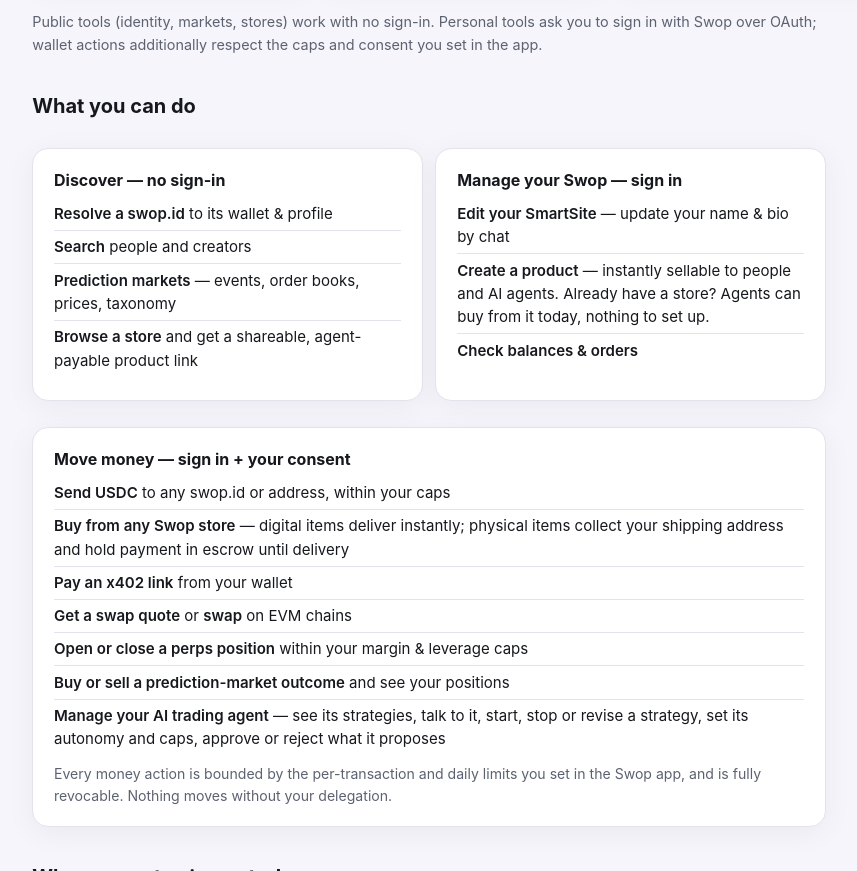
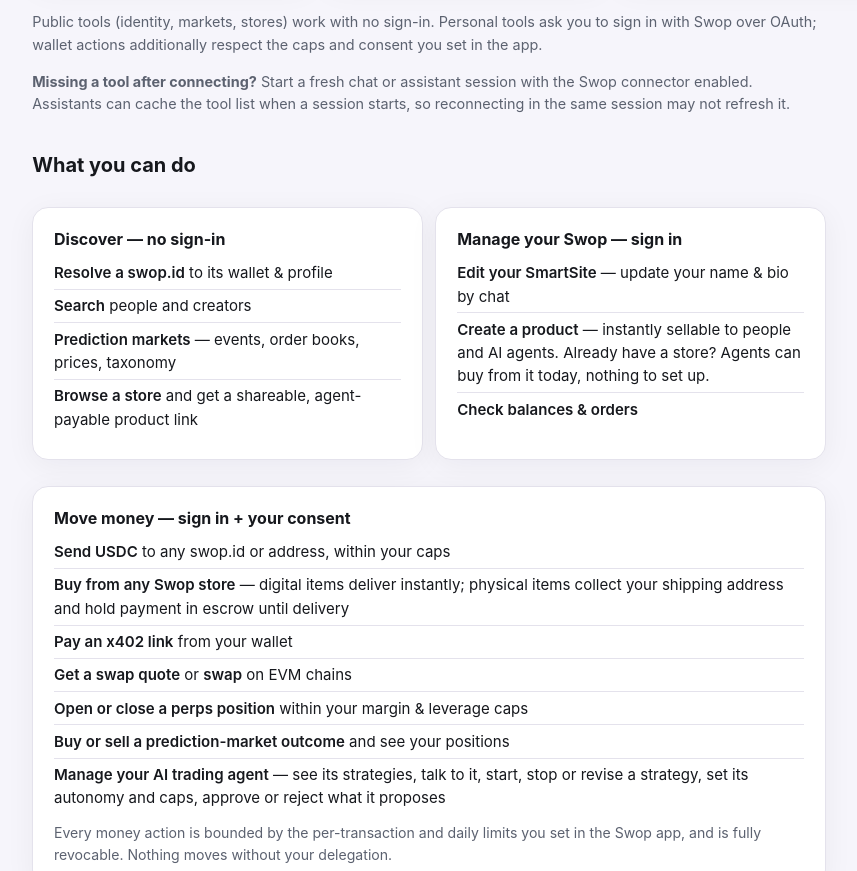
Before and after one commit to Travisswop/swop-mcp, a website: page public/index.html in a window 1280 px wide. Shown: the part 1049-1920 px from the top of the page, without its empty margins (211-1068 px from the left). Drawn offline with Linux system fonts and the light colour scheme.

Commit message:
RELAY: Explain missing tools during MCP setup
Drafted by an El Dorado agent in an isolated worktree. Needs CRITIC review; not for merge without Travis.

```diff
--- a/public/index.html
+++ b/public/index.html
@@ -109,6 +109,7 @@
   </div>
 </div>
 <p class="mut" style="font-size:.9rem">Public tools (identity, markets, stores) work with no sign-in. Personal tools ask you to sign in with Swop over OAuth; wallet actions additionally respect the caps and consent you set in the app.</p>
+<p class="mut" style="font-size:.9rem"><b>Missing a tool after connecting?</b> Start a fresh chat or assistant session with the Swop connector enabled. Assistants can cache the tool list when a session starts, so reconnecting in the same session may not refresh it.</p>
 
 <h2>What you can do</h2>
 <div class="grid">
```
